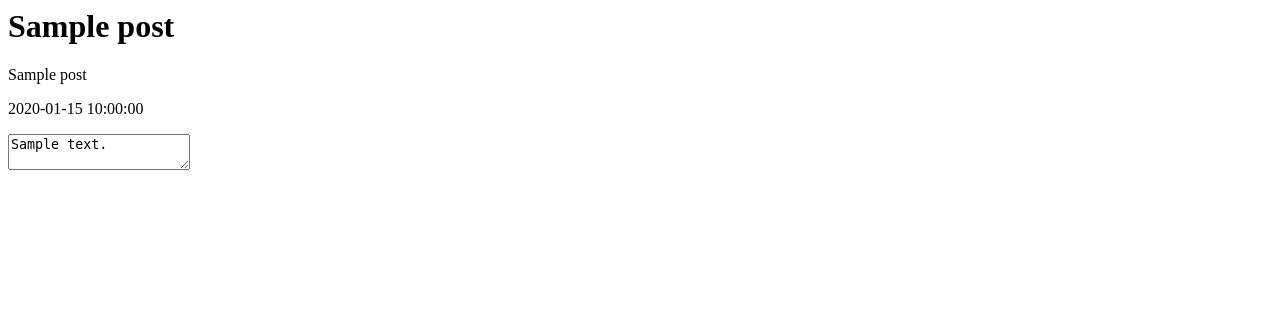
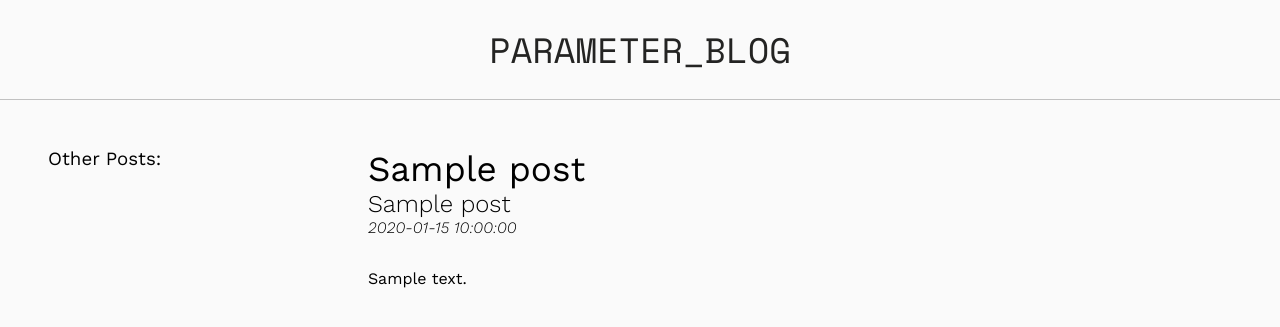
Before and after one commit to maxmarzolf/random-choice, a Flask app: page /post/1 in a window 1280 px wide. Shown: the top 327 px of the page. Run offline with Flask 2, Linux system fonts and the light colour scheme; tables that the repository leaves empty hold one stand-in row (values such as "Sample post").

Commit message:
Reader view post styling applied. Random other posts column added

```diff
--- a/app/creator/__init__.py
+++ b/app/creator/__init__.py
@@ -1,7 +1,7 @@
 from flask import Flask, Blueprint
 
 
-creator_bp = Blueprint("creator_bp", __name__, static_folder="static", template_folder="templates")
+creator_bp = Blueprint("creator_bp", __name__, static_folder="static", static_url_path="/creator_bp/static/", template_folder="templates")
 
 
 from . import creator_routes
--- a/app/reader/__init__.py
+++ b/app/reader/__init__.py
@@ -1,7 +1,7 @@
 from flask import Flask, Blueprint
 
 
-reader_bp = Blueprint("reader_bp", __name__, static_folder="static", template_folder="templates")
+reader_bp = Blueprint("reader_bp", __name__, static_folder="static", static_url_path="/reader_bp/static/", template_folder="templates")
 
 
 from . import reader_routes
--- a/app/reader/reader_routes.py
+++ b/app/reader/reader_routes.py
@@ -1,4 +1,5 @@
 from flask import Flask, render_template, request
+from sqlalchemy import func
 
 from . import reader_bp
 from app import db, models
@@ -12,6 +13,9 @@ def reader_home():
 @reader_bp.route("/post/<int:post_id>")
 def read_post(post_id):
     post = models.Post._get_post(post_id)
+    other_posts = models.Post.query.filter(models.Post.post_id != post.post_id).order_by(func.random()).limit(5)
+
+    print(other_posts)
     print(post)
 
-    return render_template("reader_view_post.html", post=post)
+    return render_template("reader_view_post.html", post=post, other_posts=other_posts)
--- /dev/null
+++ b/app/reader/static/css/main.css
@@ -0,0 +1,101 @@
+/* RESET */
+/* Courtesy Alligator.io (https://alligator.io/css/minimal-css-reset/) */
+html {
+    box-sizing: border-box;
+    font-size: 16px;
+}
+
+*, *:before, *:after {
+    box-sizing: inherit;
+}
+
+body, h1, h2, h3, h4, h5, h6, p, ol, ul {
+    margin: 0;
+    padding: 0;
+    font-weight: normal;
+}
+
+ol, ul {
+    list-style: none;
+}
+
+img {
+    max-width: 100%;
+    height: auto;
+}
+
+/* LAYOUT */
+body {
+    height: 100vh;
+    width: 100vw;
+    display: grid;
+    grid-template-columns: repeat(12, 1fr);
+    grid-template-rows: 100px auto;
+    grid-template-areas:
+    "h h h h h h h h h h h h"
+    "l l l c c c c c c c c c";
+}
+
+#header {
+    grid-area: h;
+}
+
+#left_nav {
+    grid-area: l;
+    margin: 3rem 0 3rem 3rem;
+}
+
+#content {
+    grid-area: c;
+    margin: 3rem;
+}
+
+/* GENERAL STYLES */
+body {
+    background-color: #FAFAFA;
+    font-family: "Work Sans", sans-serif;
+}
+
+h1 {
+    font-size: 2.2em;
+}
+
+/* HEADER */
+#header_container {
+    align-items: center;
+    background-color: #FAFAFA;
+    border-bottom: 1px solid #24242344;
+    color: #242423;
+    display: flex;
+    font-family: "Space Mono", monospace;
+    justify-content: center;
+    height: 100px;
+    padding: 1.2rem 2rem;
+}
+
+#header_brand {
+    text-align: center;
+}
+
+/* CONTENT */
+#content {
+
+}
+
+#post_title {
+}
+
+#post_subtitle {
+    font-weight: 300;
+}
+
+#post_date {
+    font-weight: 300;
+    font-style: italic;
+}
+
+#post_content {
+    padding-top: 2rem;
+}
+
+/* FOOTER */
--- /dev/null
+++ b/app/reader/templates/posts_list.html
@@ -0,0 +1,5 @@
+<h3>Other Posts:</h3>
+
+{% for p in other_posts %}
+    <p><a href="{{ url_for('reader_bp.read_post', post_id=p.post_id) }}">{{ p.post_title|truncate(60, True, "...") }}</a></p>
+{% endfor %}
--- a/app/reader/templates/reader_view_post.html
+++ b/app/reader/templates/reader_view_post.html
@@ -1,5 +1,15 @@
-<h1>{{ post.post_title }}</h1>
-<p>{{ post.post_subtitle }}</p>
+{% extends "shared/template.html" %}
 
-<p>{{ post.post_date }}</p>
-<textarea>{{ post.post_content }}</textarea>
+{% block left_nav %}
+    {% with other_posts=other_posts %}
+        {% include "posts_list.html" %}
+    {% endwith %}
+{% endblock %}
+
+{% block content %}
+<h1 id="post_title">{{ post.post_title }}</h1>
+<h2 id="post_subtitle">{{ post.post_subtitle }}</h2>
+
+<p id="post_date">{{ post.post_date }}</p>
+<p id="post_content">{{ post.post_content }}</p>
+{% endblock %}
--- /dev/null
+++ b/app/reader/templates/shared/footer.html
@@ -0,0 +1,3 @@
+<div>
+    <h5>&copy; BBI 2020</h5>
+</div>
--- /dev/null
+++ b/app/reader/templates/shared/header.html
@@ -0,0 +1,3 @@
+<div id="header_container">
+    <h1 id="header_brand">PARAMETER_BLOG</h1>
+</div>
--- /dev/null
+++ b/app/reader/templates/shared/template.html
@@ -0,0 +1,32 @@
+<!DOCTYPE html>
+<html lang="en">
+<head>
+    <meta charset="UTF-8">
+    <meta name="viewport" content="width=device-width, initial-scale=1.0">
+    <title>Parameter_Blog</title>
+    <!--{{ url_for('static', filename='css/main.css') }}-->
+
+    <link href="{{ url_for('.static', filename='css/main.css') }}" rel="stylesheet">
+
+    <link href="https://fonts.googleapis.com/css?family=Space+Mono:400,700|Work+Sans:300,300i,400,400i,700&display=swap" rel="stylesheet">
+</head>
+<body>
+
+    <div id="header">
+        {% block header %}
+            {% include "shared/header.html" %}
+        {% endblock %}
+    </div>
+
+    <div id="left_nav">
+        {% block left_nav %}
+        {% endblock %}
+    </div>
+
+    <div id="content">
+        {% block content %}
+        {% endblock %}
+    </div>
+
+</body>
+</html>
```
Also changed, not shown: app/app.db.
